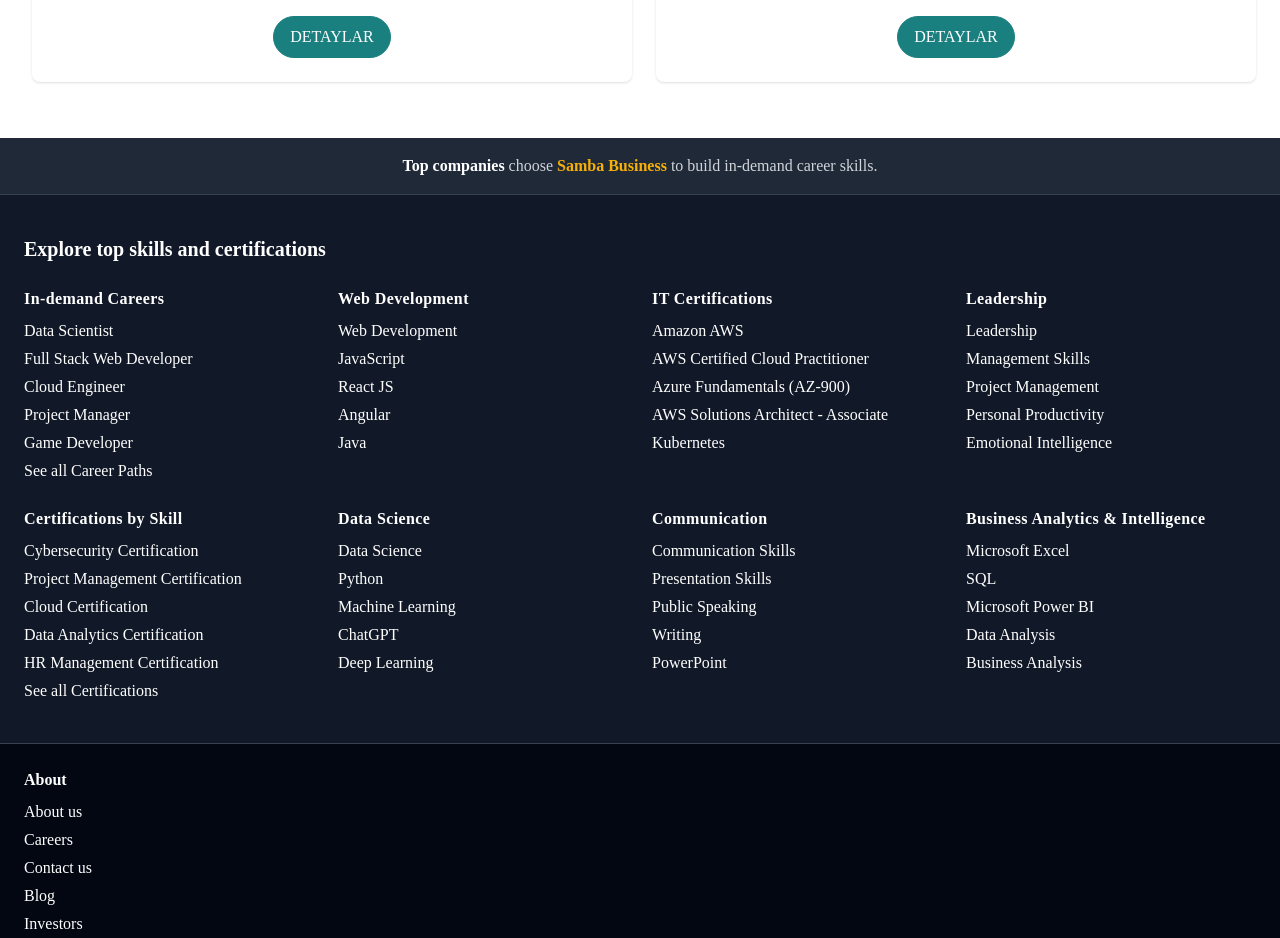
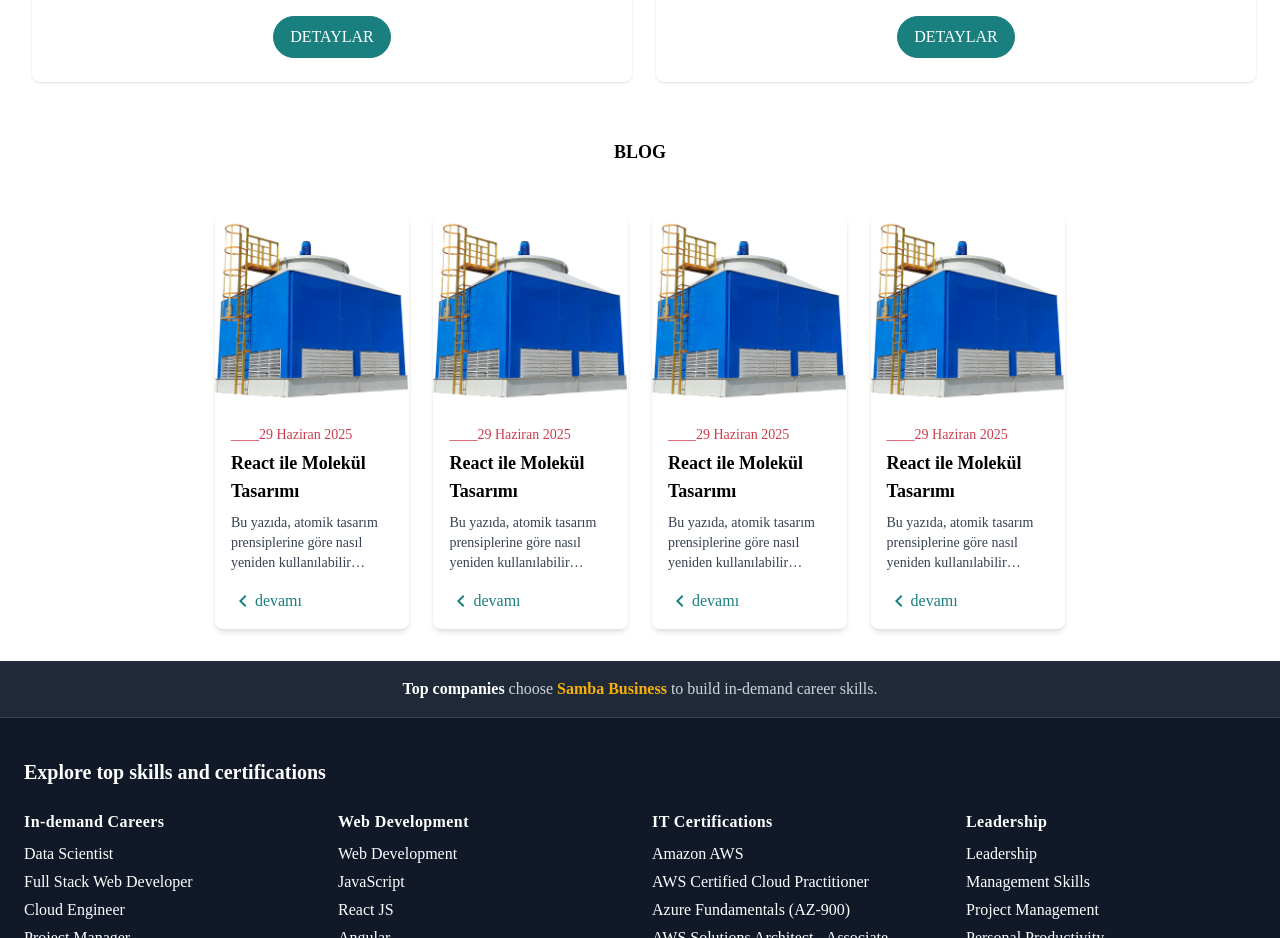
Before and after one commit to sambasoftwareuk/greenstep, a Next.js app: page /molecule in a window 1280 px wide. Shown: the part 7200-8138 px from the top of the page. Built offline with nearby package versions, Linux system fonts and the light colour scheme.

Commit message:
create blogcard

```diff
--- /dev/null
+++ b/app/_molecules/blogCard.jsx
@@ -0,0 +1,40 @@
+import React from "react";
+import { CardImage } from "../_atoms/images";
+import { ChevronLeft } from "../_atoms/icons";
+import Link from "next/link";
+
+const BlogCard = ({
+  imageLink,
+  imageAlt,
+  date,
+  title,
+  excerpt,
+  aspectRatio,
+}) => {
+  return (
+    <Link
+      href={"/"}
+      className="bg-white shadow-md rounded-lg overflow-hidden transition-transform hover:scale-105 cursor-pointer w-1/5"
+    >
+      <CardImage
+        imageLink={imageLink}
+        imageAlt={imageAlt}
+        aspectRatio={aspectRatio}
+      />
+
+      <div className="p-4">
+        <p className="text-sm text-red mb-1">{`____${date}`}</p>
+
+        <h3 className="text-lg font-bold mb-2">{title}</h3>
+
+        <p className="text-gray-700 text-sm line-clamp-3">{excerpt}</p>
+      </div>
+
+      <div className="p-4 pt-0 flex justify-start text-primary900">
+        <ChevronLeft className="w-6 h-6" /> <h1>devamı</h1>
+      </div>
+    </Link>
+  );
+};
+
+export default BlogCard;
--- a/app/molecule/page.jsx
+++ b/app/molecule/page.jsx
@@ -15,6 +15,7 @@
 import courses from "../mocks/courses.json";
 import products from "../constants/bigCardProducts.json";
 import MainProductComponent from "../_components/MainProductComponent.jsx";
+import BlogCard from "../_molecules/blogCard";
 
 const page = () => {
   return (
@@ -101,6 +102,43 @@
       </div>
       <LearnCard />
       <MainProductComponent products={products} />
+      <div className="flex flex-col justify-center items-center m-4">
+        <h1 className="font-bold text-lg mb-10">BLOG</h1>
+        <div className="mt-2 flex w-4/5 m-auto justify-center gap-6 h-1/4">
+          <BlogCard
+            imageLink={"/tek-hucreli.png"}
+            imageAlt="Blog görseli"
+            date="29 Haziran 2025"
+            title="React ile Molekül Tasarımı"
+            excerpt="Bu yazıda, atomik tasarım prensiplerine göre nasıl yeniden kullanılabilir bileşenler oluşturabileceğimizi öğreneceğiz."
+            aspectRatio="aspect-[16/16]"
+          />
+          <BlogCard
+            imageLink={"/tek-hucreli.png"}
+            imageAlt="Blog görseli"
+            date="29 Haziran 2025"
+            title="React ile Molekül Tasarımı"
+            excerpt="Bu yazıda, atomik tasarım prensiplerine göre nasıl yeniden kullanılabilir bileşenler oluşturabileceğimizi öğreneceğiz."
+            aspectRatio="aspect-[16/16]"
+          />
+          <BlogCard
+            imageLink={"/tek-hucreli.png"}
+            imageAlt="Blog görseli"
+            date="29 Haziran 2025"
+            title="React ile Molekül Tasarımı"
+            excerpt="Bu yazıda, atomik tasarım prensiplerine göre nasıl yeniden kullanılabilir bileşenler oluşturabileceğimizi öğreneceğiz."
+            aspectRatio="aspect-[16/16]"
+          />
+          <BlogCard
+            imageLink={"/tek-hucreli.png"}
+            imageAlt="Blog görseli"
+            date="29 Haziran 2025"
+            title="React ile Molekül Tasarımı"
+            excerpt="Bu yazıda, atomik tasarım prensiplerine göre nasıl yeniden kullanılabilir bileşenler oluşturabileceğimizi öğreneceğiz."
+            aspectRatio="aspect-[16/16]"
+          />
+        </div>
+      </div>
     </div>
   );
 };
```
